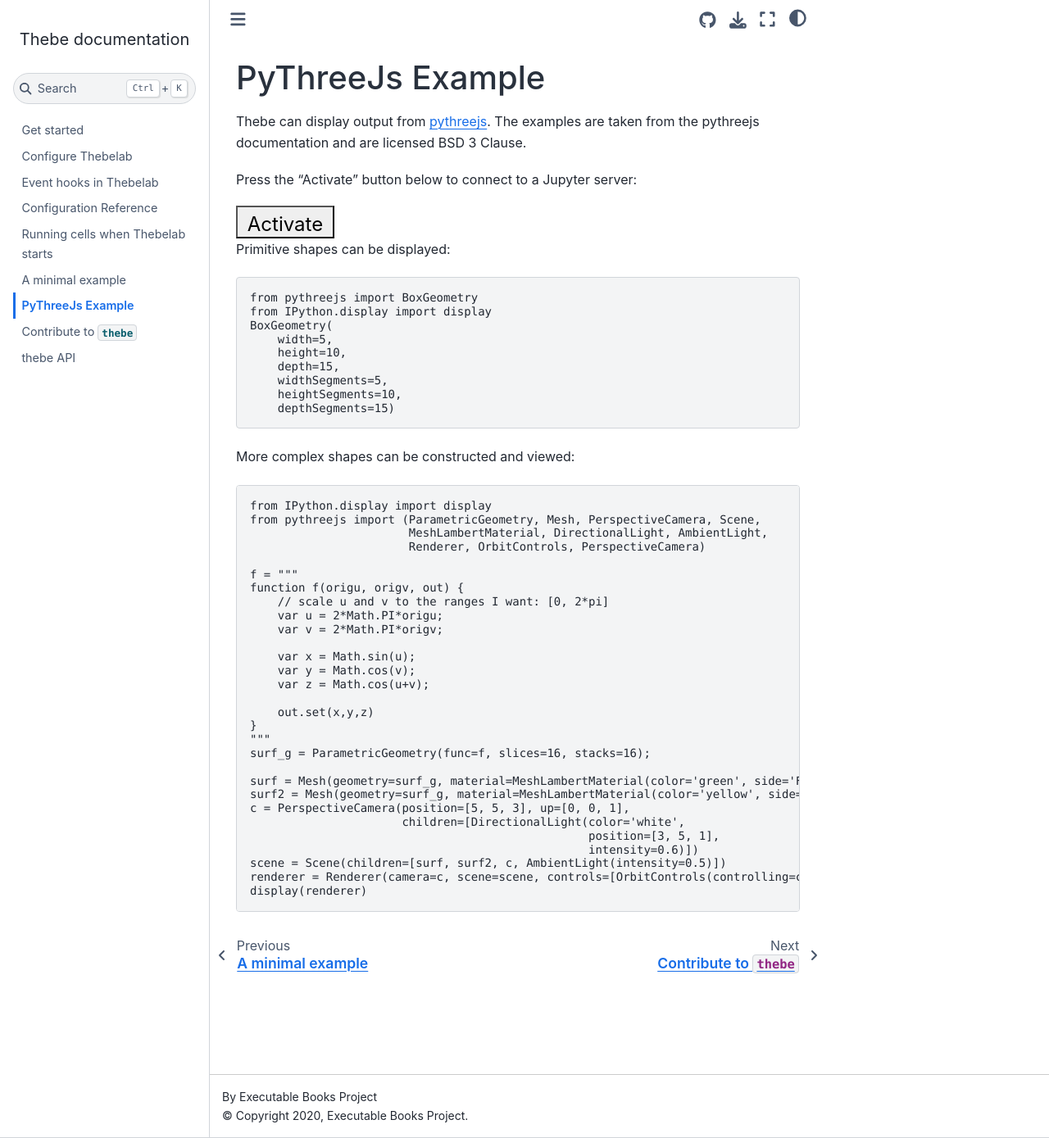
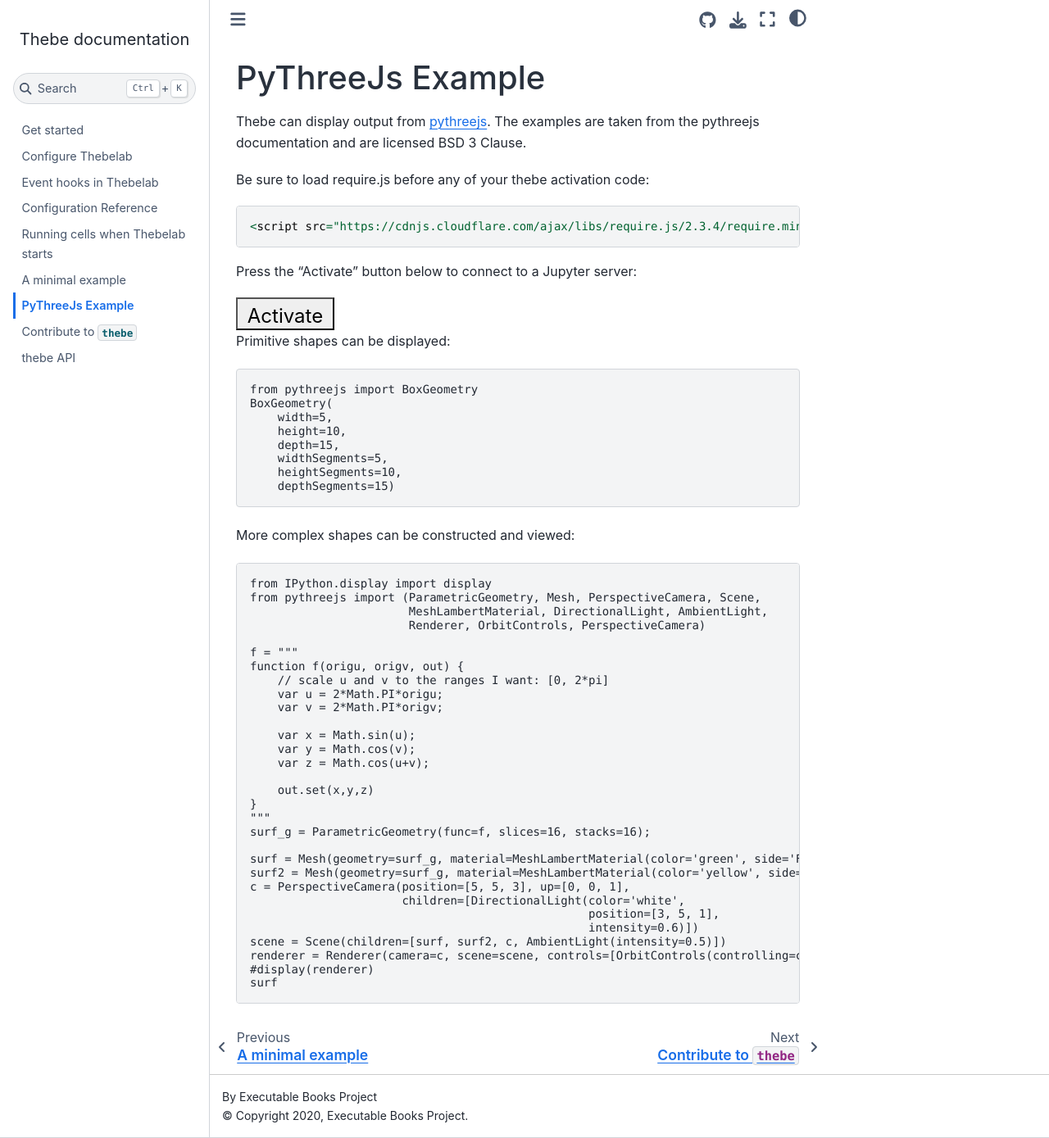
Before and after one commit to jupyter-book/thebe, a Sphinx documentation site: the page built from docs/pythreejs-example.rst, in a window 1280 px wide and 1389 px high. Shown: the whole window at 82% size. Built offline with Sphinx 7.4.7 and the Sphinx Book theme 1.1.4, drawn with Linux system fonts in a browser that asks for light colours; comment, search, counter and statistics services are not loaded.

Commit message:
Added require.js script and avoided using display.

```diff
--- a/docs/pythreejs-example.rst
+++ b/docs/pythreejs-example.rst
@@ -6,6 +6,14 @@ Thebe can display output from pythreejs_. The examples are taken from the
 pythreejs documentation and are licensed BSD 3 Clause.
 
 .. _pythreejs: https://github.com/jupyter-widgets/pythreejs
+
+Be sure to load require.js before any of your thebe activation code::
+
+   <script src="https://cdnjs.cloudflare.com/ajax/libs/require.js/2.3.4/require.min.js"></script>
+
+.. raw:: html
+
+   <script src="https://cdnjs.cloudflare.com/ajax/libs/require.js/2.3.4/require.min.js"></script>
 
 Press the "Activate" button below to connect to a Jupyter server:
 
@@ -42,7 +50,6 @@ Primitive shapes can be displayed:
 
    <pre data-executable="true" data-language="python">
    from pythreejs import BoxGeometry
-   from IPython.display import display
    BoxGeometry(
        width=5,
        height=10,
@@ -85,5 +92,6 @@ More complex shapes can be constructed and viewed:
                                                     intensity=0.6)])
    scene = Scene(children=[surf, surf2, c, AmbientLight(intensity=0.5)])
    renderer = Renderer(camera=c, scene=scene, controls=[OrbitControls(controlling=c)], width=400, height=400)
-   display(renderer)
+   #display(renderer)
+   surf
    </pre>
```
